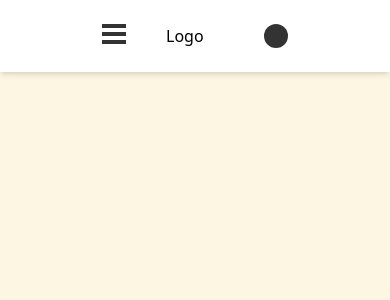
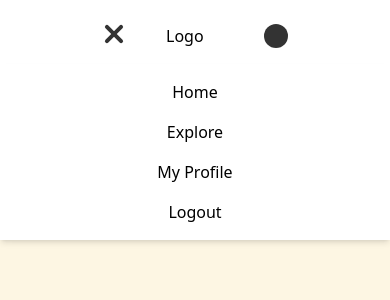
Before and after one commit to indialifah/artfolio-dbb-finalproject, a React (Vite) app: page / in a window 390 px wide. Both pictures are taken after a click on the element 114 px from the left and 36 px from the top of the page. Shown: the top 300 px of the page. Built offline with nearby package versions, Linux system fonts and the light colour scheme.

Commit message:
add animation to hamburger

```diff
--- a/src/components/Navbar.jsx
+++ b/src/components/Navbar.jsx
@@ -1,14 +1,24 @@
-import React from 'react'
+import React, { useState } from 'react'
 
 const Navbar = () => {
+
+    const [isOpen, setIsOpen] = useState(false)
+
+    const toggleMenu = () => {
+        setIsOpen(!isOpen)
+    }
+
   return (
     <div className='bg-white shadow-md w-full fixed top-0 left-0'>
         <div className='flex justify-between p-6 mx-auto w-[60%]'>
             <div className='flex gap-10'>
-                <div className="flex flex-col gap-1 cursor-pointer">
-                    <div className="w-6 h-1 bg-black"></div>
-                    <div className="w-6 h-1 bg-black"></div>
-                    <div className="w-6 h-1 bg-black"></div>
+                <div className="flex flex-col gap-1 cursor-pointer" onClick={toggleMenu}>
+                    <div className={`w-6 h-1 bg-black rounded-sm transition-transform duration-300
+                    ${isOpen ? 'rotate-45 translate-y-2' : ''}`}></div>
+                    <div className={`w-6 h-1 bg-black rounded-sm transition-opacity duration-300
+                    ${isOpen ? 'opacity-0' : ''}`}></div>
+                    <div className={`w-6 h-1 bg-black rounded-sm transition-transform duration-300
+                    ${isOpen ? '-rotate-45 -translate-y-2' : ''}`}></div>
                 </div>
                 <h1>Logo</h1>
             </div>
@@ -16,6 +26,17 @@ const Navbar = () => {
                 <div className='w-6 h-6 bg-black rounded-full float-end cursor-pointer'></div>
             </div>
         </div>
+
+        {isOpen && (
+        <div className="absolute top-16 left-0 w-full bg-white shadow-md">
+          <ul className="flex flex-col items-center space-y-4 p-4">
+            <li className="hover:text-blue-500 cursor-pointer">Home</li>
+            <li className="hover:text-blue-500 cursor-pointer">Explore</li>
+            <li className="hover:text-blue-500 cursor-pointer">My Profile</li>
+            <li className="hover:text-red-500 cursor-pointer">Logout</li>
+          </ul>
+        </div>
+      )}
     </div>
   )
 }
```
